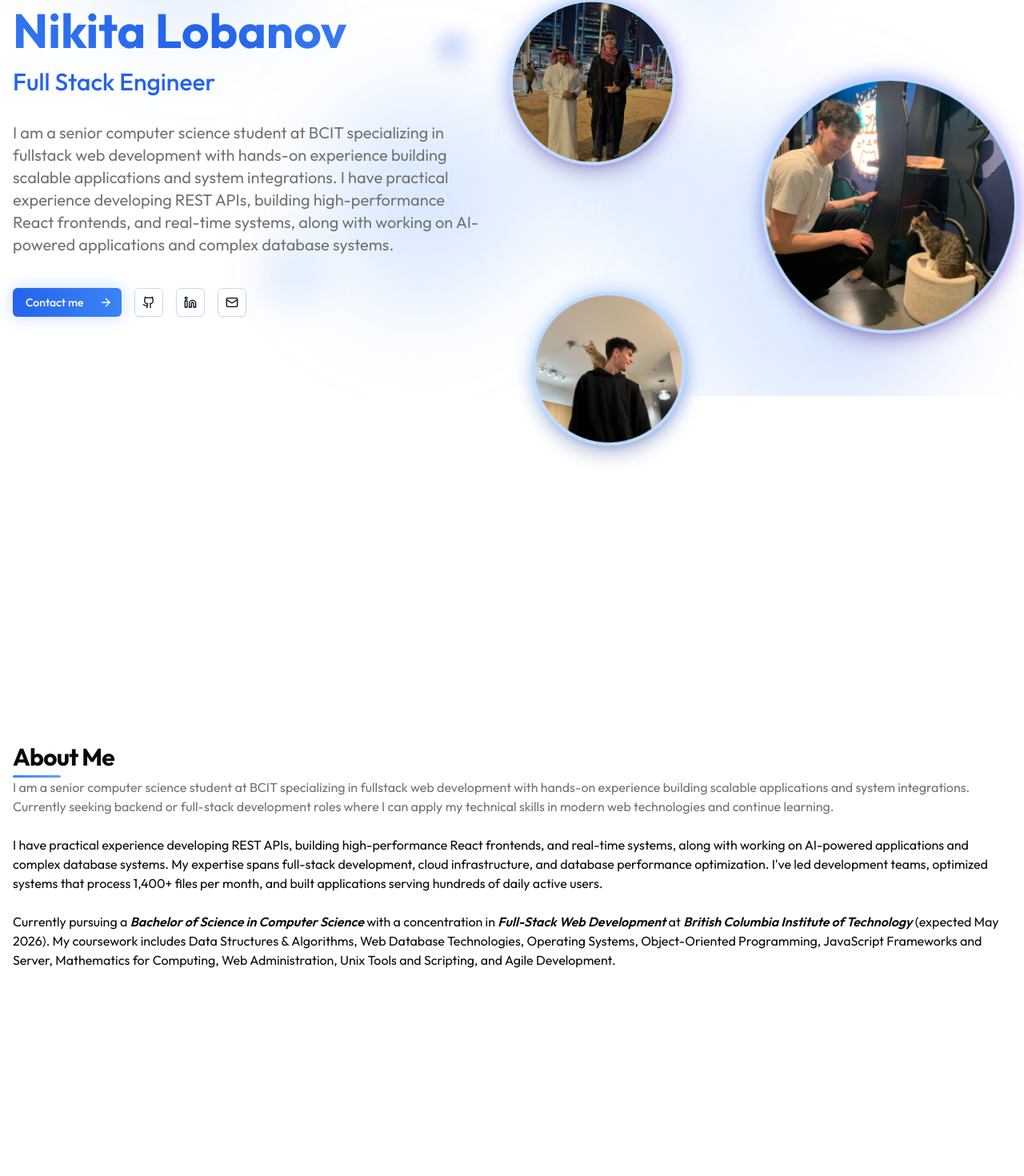
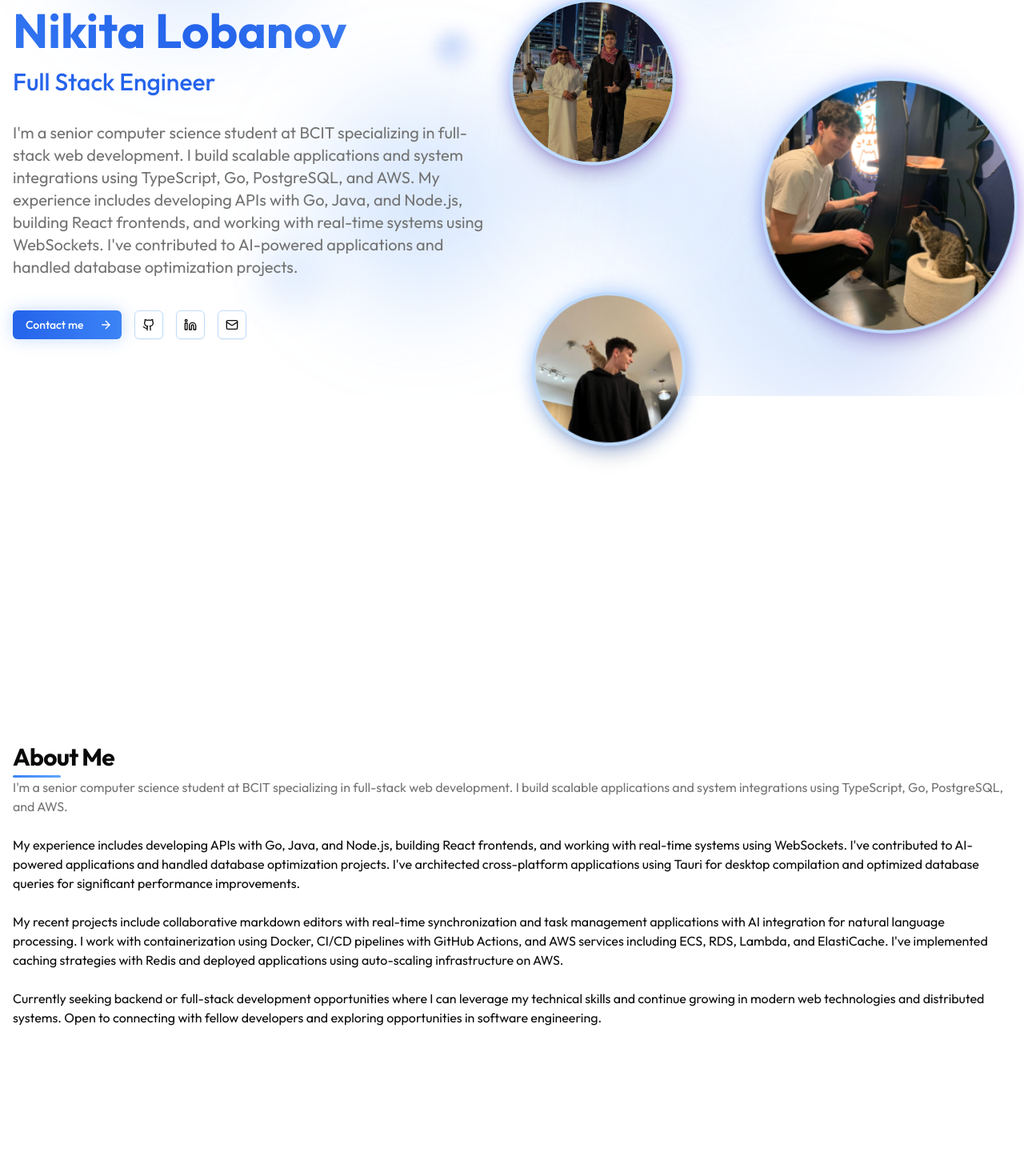
Before and after one commit to nikitalobanov12/nikita_lobanov_portfolio, a Next.js app: page / in a window 1280 px wide. Shown: the part 305-1775 px from the top of the page at 80% size. Built offline with nearby package versions, Linux system fonts and the light colour scheme.

Commit message:
update to description

```diff
--- a/src/components/sections/about.tsx
+++ b/src/components/sections/about.tsx
@@ -7,15 +7,19 @@ export function AboutSection() {
 			<div className='space-y-6'>
 				<div className='space-y-2'>
 					<h2 className='text-3xl font-bold tracking-tight section-heading'>About Me</h2>
-					<p className='text-muted-foreground'>I am a senior computer science student at BCIT specializing in fullstack web development with hands-on experience building scalable applications and system integrations. Currently seeking backend or full-stack development roles where I can apply my technical skills in modern web technologies and continue learning.</p>
+					<p className='text-muted-foreground'>I&apos;m a senior computer science student at BCIT specializing in full-stack web development. I build scalable applications and system integrations using TypeScript, Go, PostgreSQL, and AWS.</p>
 				</div>
 				<div className='prose dark:prose-invert'>
 					<p>
-						I have practical experience developing REST APIs, building high-performance React frontends, and real-time systems, along with working on AI-powered applications and complex database systems. My expertise spans full-stack development, cloud infrastructure, and database performance optimization. I&apos;ve led development teams, optimized systems that process 1,400+ files per month, and built applications serving hundreds of daily active users.
+						My experience includes developing APIs with Go, Java, and Node.js, building React frontends, and working with real-time systems using WebSockets. I&apos;ve contributed to AI-powered applications and handled database optimization projects. I&apos;ve architected cross-platform applications using Tauri for desktop compilation and optimized database queries for significant performance improvements.
 					</p>
 					<br />
 					<p>
-						Currently pursuing a <span className='blue-highlight'>Bachelor of Science in Computer Science</span> with a concentration in <span className='blue-highlight'>Full-Stack Web Development</span> at <span className='blue-highlight'>British Columbia Institute of Technology</span> (expected May 2026). My coursework includes Data Structures & Algorithms, Web Database Technologies, Operating Systems, Object-Oriented Programming, JavaScript Frameworks and Server, Mathematics for Computing, Web Administration, Unix Tools and Scripting, and Agile Development.
+						My recent projects include collaborative markdown editors with real-time synchronization and task management applications with AI integration for natural language processing. I work with containerization using Docker, CI/CD pipelines with GitHub Actions, and AWS services including ECS, RDS, Lambda, and ElastiCache. I&apos;ve implemented caching strategies with Redis and deployed applications using auto-scaling infrastructure on AWS.
+					</p>
+					<br />
+					<p>
+						Currently seeking backend or full-stack development opportunities where I can leverage my technical skills and continue growing in modern web technologies and distributed systems. Open to connecting with fellow developers and exploring opportunities in software engineering.
 					</p>
 				</div>
 			</div>
--- a/src/components/sections/hero.tsx
+++ b/src/components/sections/hero.tsx
@@ -57,14 +57,18 @@ export function HeroSection() {
           className="text-lg md:text-xl max-w-[600px] text-muted-foreground mt-4 leading-relaxed"
           variants={itemVariants}
         >
-        I am a senior computer science student at BCIT specializing in fullstack
-        web development with hands-on experience building scalable applications
-        and system integrations. I have practical experience developing REST
-        APIs, building high-performance React frontends, and real-time systems,
-        along with working on AI-powered applications and complex database
-        systems.
+          I&apos;m a senior computer science student at BCIT specializing in
+          full-stack web development. I build scalable applications and system
+          integrations using TypeScript, Go, PostgreSQL, and AWS. My experience
+          includes developing APIs with Go, Java, and Node.js, building React
+          frontends, and working with real-time systems using WebSockets.
+          I&apos;ve contributed to AI-powered applications and handled database
+          optimization projects.
         </MotionP>
-      <MotionDiv className="flex flex-wrap gap-4 mt-6" variants={itemVariants}>
+        <MotionDiv
+          className="flex flex-wrap gap-4 mt-6"
+          variants={itemVariants}
+        >
           {" "}
           <MotionDiv whileHover={{ scale: 1.05 }} whileTap={{ scale: 0.95 }}>
             <Button
@@ -135,16 +139,16 @@ export function HeroSection() {
         {/* Main large bubble */}
         <MotionDiv
           className="absolute z-10"
-          style={{ top: '15%', left: '50%', transform: 'translateX(-50%)' }}
+          style={{ top: "15%", left: "50%", transform: "translateX(-50%)" }}
           whileHover={{ scale: 1.05 }}
           animate={{
             y: [0, -10, 0],
-            rotate: [0, 2, -2, 0]
+            rotate: [0, 2, -2, 0],
           }}
           transition={{
             duration: 6,
             repeat: Infinity,
-            ease: "easeInOut"
+            ease: "easeInOut",
           }}
         >
           <div className="relative w-64 h-64 md:w-80 md:h-80">
@@ -162,17 +166,17 @@ export function HeroSection() {
         {/* Secondary bubble - top left */}
         <MotionDiv
           className="absolute z-5"
-          style={{ top: '0%', left: '0%' }}
+          style={{ top: "0%", left: "0%" }}
           animate={{
             y: [0, -15, 0],
             x: [0, -5, 0],
-            rotate: [0, -3, 3, 0]
+            rotate: [0, -3, 3, 0],
           }}
           transition={{
             duration: 8,
             repeat: Infinity,
             ease: "easeInOut",
-            delay: 1
+            delay: 1,
           }}
           whileHover={{ scale: 1.1 }}
         >
@@ -190,17 +194,17 @@ export function HeroSection() {
         {/* Third bubble - bottom left */}
         <MotionDiv
           className="absolute z-5"
-          style={{ bottom: '10%', left: '5%' }}
+          style={{ bottom: "10%", left: "5%" }}
           animate={{
             y: [0, 12, 0],
             x: [0, -8, 0],
-            rotate: [0, 4, -2, 0]
+            rotate: [0, 4, -2, 0],
           }}
           transition={{
             duration: 7,
             repeat: Infinity,
             ease: "easeInOut",
-            delay: 2
+            delay: 2,
           }}
           whileHover={{ scale: 1.1 }}
         >
@@ -218,29 +222,29 @@ export function HeroSection() {
         {/* Floating gradient orbs for extra ambiance */}
         <MotionDiv
           className="absolute w-16 h-16 bg-gradient-to-br from-blue-400/20 to-purple-500/20 rounded-full blur-xl"
-          style={{ top: '60%', right: '25%' }}
+          style={{ top: "60%", right: "25%" }}
           animate={{
             scale: [1, 1.2, 1],
-            opacity: [0.3, 0.6, 0.3]
+            opacity: [0.3, 0.6, 0.3],
           }}
           transition={{
             duration: 4,
             repeat: Infinity,
-            ease: "easeInOut"
+            ease: "easeInOut",
           }}
         />
         <MotionDiv
           className="absolute w-12 h-12 bg-gradient-to-br from-cyan-400/20 to-blue-500/20 rounded-full blur-lg"
-          style={{ top: '25%', left: '20%' }}
+          style={{ top: "25%", left: "20%" }}
           animate={{
             scale: [1, 1.3, 1],
-            opacity: [0.2, 0.5, 0.2]
+            opacity: [0.2, 0.5, 0.2],
           }}
           transition={{
             duration: 5,
             repeat: Infinity,
             ease: "easeInOut",
-            delay: 1.5
+            delay: 1.5,
           }}
         />
       </MotionDiv>
```
Lines whose indentation alone changed are shown as unchanged.
